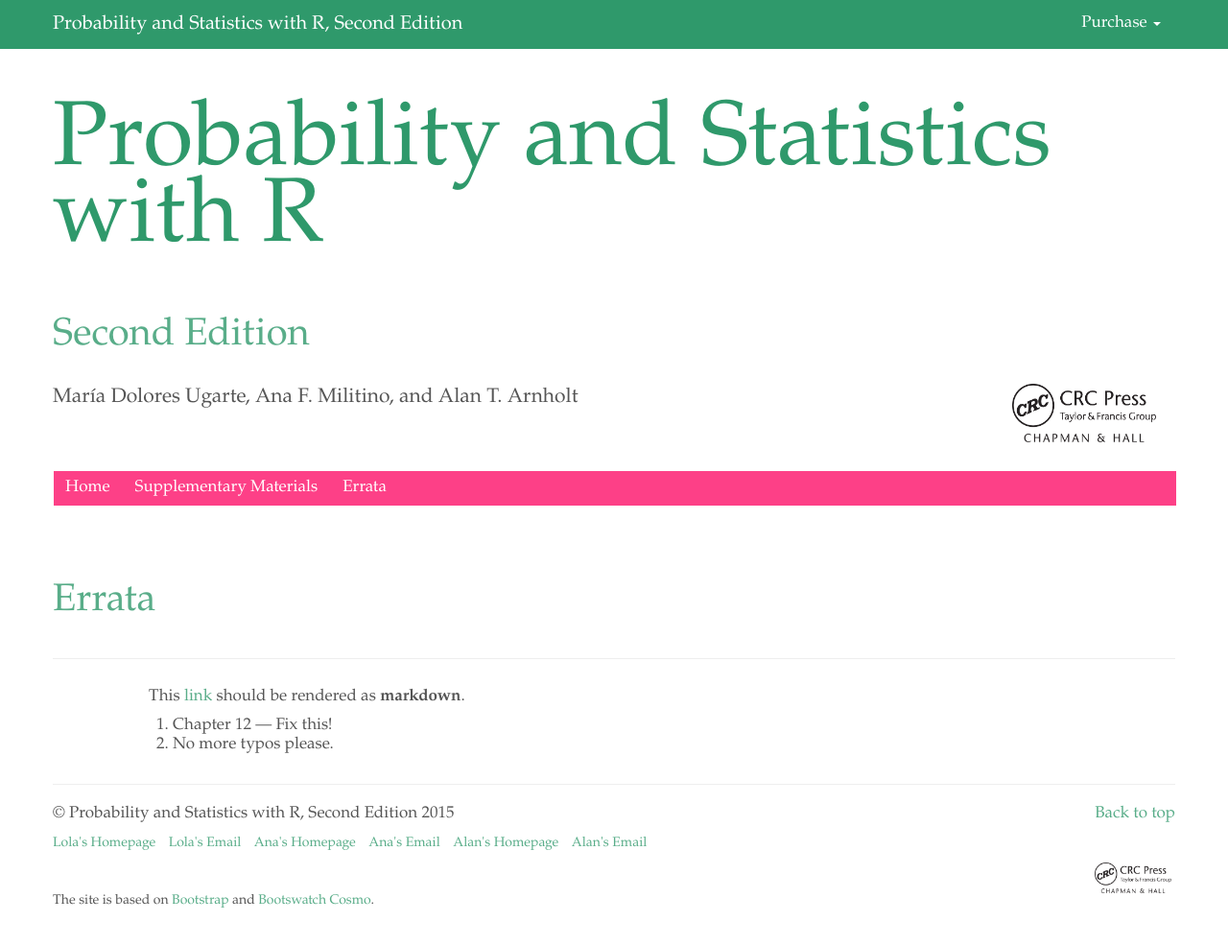
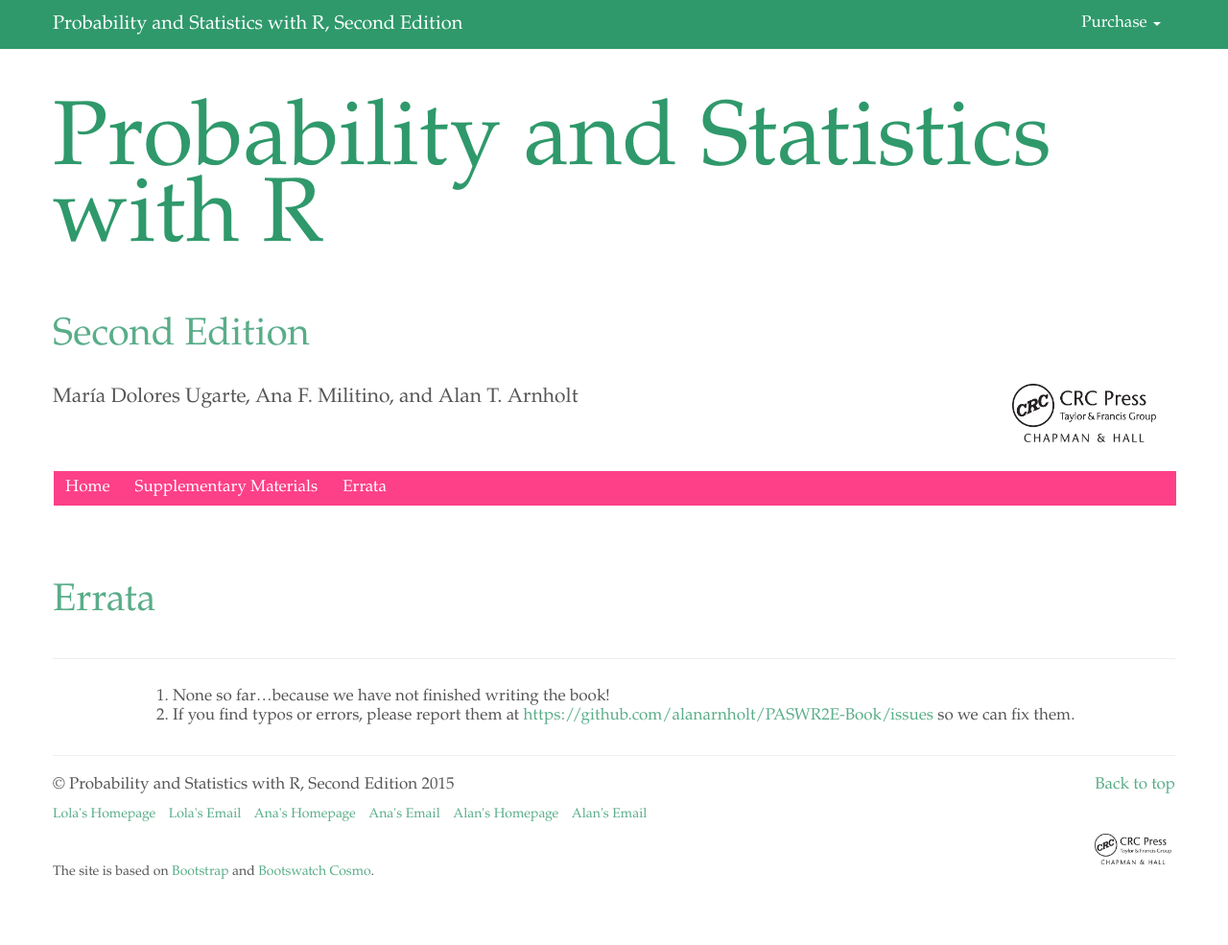
Before and after one commit to alanarnholt/PASWR2E-Book, a Jekyll site: the page built from errata.md, in a window 1280 px wide and 1009 px high. Shown: the top 985 px of the window at 96% size. Built offline with Jekyll 4.4.1, drawn with Linux system fonts in a browser that asks for light colours; nearby versions of some CDN libraries.

Commit message:
errata updates

```diff
--- a/errata.md
+++ b/errata.md
@@ -12,10 +12,11 @@ active: errata
     <div class="span10 offset1">
     <!-- Note that all Markdown content but be outdented, including the surrounding div -->
 <div markdown="1">
-This [link](http://google.com) should be rendered as **markdown**.
 
-1. Chapter 12 --- Fix this!
-2. No more typos please.
+1. None so far...because we have not finished writing the book!
+2. If you find typos or errors, please report them at [https://github.com/alanarnholt/PASWR2E-Book/issues](https://github.com/alanarnholt/PASWR2E-Book/issues) so we can fix them.
+
+
 </div>
     </div>
   </div>
```
